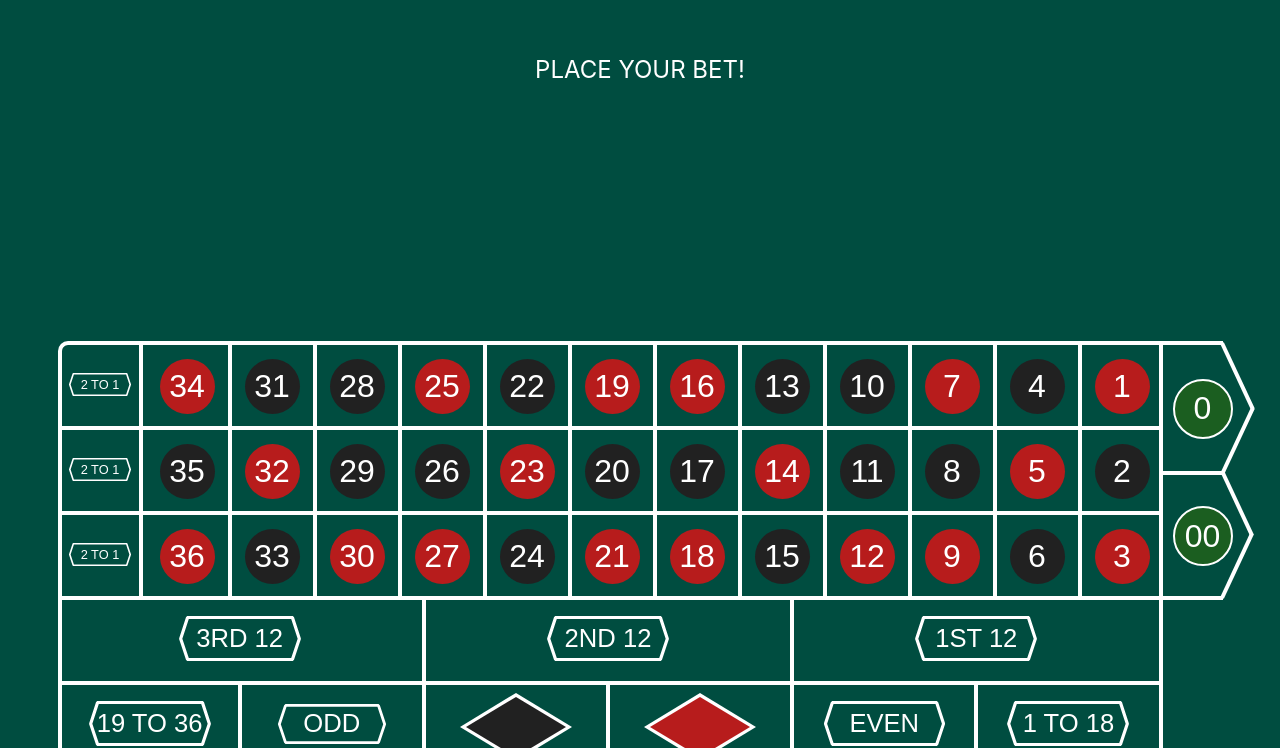
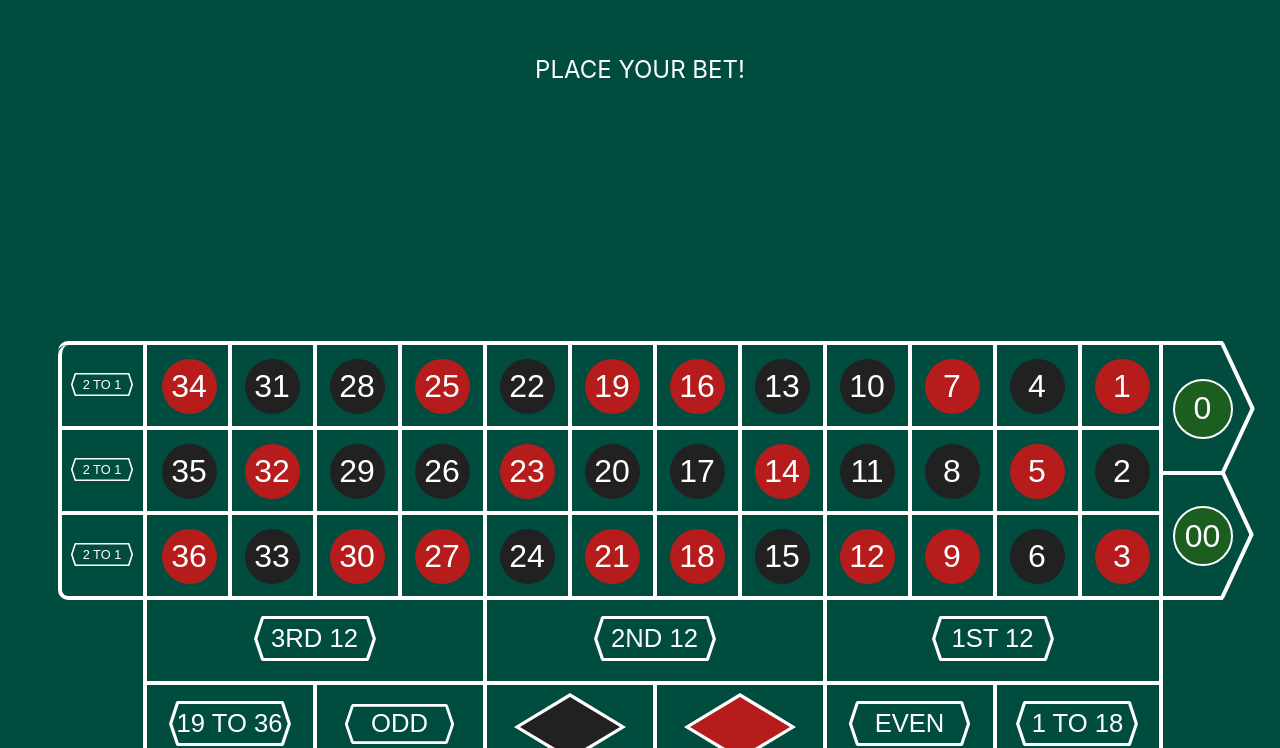
Before and after one commit to wholyinfa/roulette, a React (Create React App) app: page / in a window 1280 px wide. Shown: the part 204-952 px from the top of the page. Built offline with nearby package versions, Linux system fonts and the light colour scheme; the HTML template or start-up script is replaced by a standard one.

Commit message:
General improvements through the app

```diff
--- a/src/App.css
+++ b/src/App.css
@@ -5,7 +5,6 @@
   margin: 0 auto;
   text-align: center;
   border-top: 4px solid #fff;
-  border-left: 4px solid #fff;
   border-radius: 10px 0 0 10px;
   box-sizing: border-box;
 }
@@ -15,13 +14,14 @@
 #rouletteTable > * * {
   position: relative;
   transition: background 0.1s ease-in-out;
+  box-sizing: border-box;
 }
-#rouletteTable > * .indicator {
+#rouletteTable .indicator {
   background-color: rgba(255, 255, 255, 0.3);
   -webkit-animation: blinker 0.8s linear infinite;
           animation: blinker 0.8s linear infinite;
 }
-#rouletteTable > * .mainIndicator {
+#rouletteTable .mainIndicator {
   background: rgb(255, 255, 255);
 }
 @-webkit-keyframes blinker {
@@ -126,8 +126,36 @@
   transform: rotate(25deg);
   transform-origin: bottom;
 }
+#rouletteTable #zeros #N0.mainIndicator, #rouletteTable #zeros #N00.mainIndicator {
+  background-color: transparent;
+}
+#rouletteTable #zeros #N0.mainIndicator > .straight, #rouletteTable #zeros #N00.mainIndicator > .straight {
+  background-color: rgb(255, 255, 255) !important;
+  color: black;
+}
+#rouletteTable #zeros #N0.indicator, #rouletteTable #zeros #N00.indicator {
+  background-color: transparent;
+}
+#rouletteTable #zeros #N0.indicator > .straight, #rouletteTable #zeros #N00.indicator > .straight {
+  background-color: rgb(255, 255, 255);
+  -webkit-animation: zeroBlinker 0.8s linear infinite;
+          animation: zeroBlinker 0.8s linear infinite;
+}
+@-webkit-keyframes zeroBlinker {
+  50% {
+    background-color: rgba(255, 255, 255, 0.8);
+  }
+}
+@keyframes zeroBlinker {
+  50% {
+    background-color: rgba(255, 255, 255, 0.8);
+  }
+}
 #rouletteTable #inside .row {
   float: right;
+}
+#rouletteTable #inside .row:last-child > * {
+  border-left: 4px solid #fff;
 }
 #rouletteTable #inside .row > * {
   width: 85px;
@@ -223,12 +251,18 @@
   top: 0;
 }
 #rouletteTable #outsideLeft {
-  width: 81px;
+  width: 85px;
   height: 255px;
 }
+#rouletteTable #outsideLeft > *:first-child {
+  border-radius: 10px 0 0 0;
+}
+#rouletteTable #outsideLeft > *:last-child {
+  border-radius: 0 0 0 10px;
+}
 #rouletteTable #outsideLeft > * {
-  border-right: 4px solid #fff;
   border-bottom: 4px solid #fff;
+  border-left: 4px solid #fff;
   height: 85px;
   line-height: 85px;
   width: 100%;
@@ -268,30 +302,36 @@
   box-sizing: border-box;
 }
 #rouletteTable #outsideBottom #dozens {
-  width: 1105px;
+  width: 1024px;
   margin-right: 60px;
   box-sizing: border-box;
 }
+#rouletteTable #outsideBottom #dozens > *:first-child {
+  border-right: 4px solid #fff;
+}
 #rouletteTable #outsideBottom #dozens > * {
   float: right;
-  width: 368.3333333333px;
+  width: 340px;
   height: 85px;
   line-height: 85px;
-  border-right: 4px solid #fff;
+  border-left: 4px solid #fff;
   border-bottom: 4px solid #fff;
   box-sizing: border-box;
 }
 #rouletteTable #outsideBottom #evens {
-  width: 1105px;
+  width: 1024px;
   margin-right: 60px;
   box-sizing: border-box;
 }
+#rouletteTable #outsideBottom #evens > *:first-child {
+  border-right: 4px solid #fff;
+}
 #rouletteTable #outsideBottom #evens > * {
   float: right;
-  width: 184.1666666667px;
+  width: 170px;
   height: 85px;
   line-height: 85px;
-  border-right: 4px solid #fff;
+  border-left: 4px solid #fff;
   border-bottom: 4px solid #fff;
   box-sizing: border-box;
   position: relative;
@@ -531,12 +571,12 @@
   float: left;
 }
 #betBoard #betConsole #amountSection {
-  width: 364.3333333333px;
+  width: 336px;
   margin: 0;
   padding: 66.6666666667px 0;
 }
 #betBoard #betConsole #chipSection {
-  width: 736.6666666667px;
+  width: 680px;
   height: 100%;
   border-left: 4px solid #fff;
   box-sizing: content-box;
--- a/src/App.scss
+++ b/src/App.scss
@@ -6,7 +6,8 @@ $zerosW: 60px;
 $mainFrame: $boxD * 13;
 $hoverOpacity: .3;
 $tableW: $mainFrame + $zerosW;
-$dozensW: $mainFrame / 3;
+$mainOursideW: $mainFrame - $boxD + $borderW;
+$dozensW: $boxD * 4;
 
 @mixin diamondButton {
     .diamondButton{
@@ -42,7 +43,6 @@ $dozensW: $mainFrame / 3;
     margin: 0 auto;
     text-align: center;
     border-top: $borderW solid #fff;
-    border-left: $borderW solid #fff;
     border-radius: 10px 0 0 10px;
     box-sizing: border-box;
     > *{
@@ -50,6 +50,8 @@ $dozensW: $mainFrame / 3;
         *{
             position: relative;
             transition: background .1s ease-in-out;
+            box-sizing: border-box;
+        }
     }
     .indicator{
         background-color: rgba(255, 255, 255, 0.3);
@@ -61,7 +63,6 @@ $dozensW: $mainFrame / 3;
     @keyframes blinker {
       50% {
         background-color: rgba(255, 255, 255, 0);
-          }
       }
     }
     button{
@@ -160,10 +161,34 @@ $dozensW: $mainFrame / 3;
             transform: rotate(25deg);
             transform-origin: bottom;
         }
+        #N0.mainIndicator, #N00.mainIndicator{
+            background-color: transparent;
+            > .straight{
+                background-color: rgba(255, 255, 255, 1) !important;
+                color: black;
+            }
+        }
+        #N0.indicator, #N00.indicator{
+            background-color: transparent;
+            > .straight{
+                background-color: rgba(255, 255, 255, 1);
+                animation: zeroBlinker .8s linear infinite;
+            }
+            @keyframes zeroBlinker {
+              50% {
+                background-color: rgba(255, 255, 255, .8);
+              }
+            }
+        }
     }
     #inside{
         .row{
             float: right;
+        }
+        .row:last-child{
+            > *{
+                border-left: $borderW solid #fff;
+            }
         }
         .row > *{
             width: $boxD;
@@ -263,11 +288,17 @@ $dozensW: $mainFrame / 3;
 
     }
     #outsideLeft{
-        width: $boxD - $borderW;
+        width: $boxD;
         height: $boxD * 3;
+        > *:first-child{
+        border-radius: 10px 0 0 0 ;
+        }
+        > *:last-child{
+        border-radius: 0 0 0 10px ;
+        }
         > *{
-            border-right: $borderW solid #fff;
             border-bottom: $borderW solid #fff;
+            border-left: $borderW solid #fff;
             height: $boxD;
             line-height: $boxD;
             width: 100%;
@@ -284,29 +315,35 @@ $dozensW: $mainFrame / 3;
             box-sizing: border-box;
         }
         #dozens{
-            width: $mainFrame;
+            width: $mainOursideW;
             margin-right: $zerosW;
             box-sizing: border-box;
+            > *:first-child{
+                border-right: $borderW solid #fff;
+            }
             > *{
                 float: right;
                 width: $dozensW;
                 height: $boxD;
                 line-height: $boxD;
-                border-right: $borderW solid #fff;
+                border-left: $borderW solid #fff;
                 border-bottom: $borderW solid #fff;
                 box-sizing: border-box;
             }
         }
         #evens{
-            width: $mainFrame;
+            width: $mainOursideW;
             margin-right: $zerosW;
             box-sizing: border-box;
+            > *:first-child{
+                border-right: $borderW solid #fff;
+            }
             > *{
                 float: right;
-                width: $mainFrame / 6;
+                width: $boxD * 2;
                 height: $boxD;
                 line-height: $boxD;
-                border-right: $borderW solid #fff;
+                border-left: $borderW solid #fff;
                 border-bottom: $borderW solid #fff;
                 box-sizing: border-box;
                 position: relative;
--- a/src/App.tsx
+++ b/src/App.tsx
@@ -494,6 +494,7 @@ function App() {
     setPrizeNumber(newPrizeNumber)
     setMustSpin(true);
 
+    activeChip.current = null;
     allowPlay.current = false;
   }
   const [betColor, setBetColor] = useState<betColor | null>(null);
@@ -549,7 +550,8 @@ function App() {
     (a, b) => a.number - b.number
     )
   const [totalMoney, setTotalMoney] = useState<number>(100000);
-  const calculateChips = () => {
+  const calculateChips = (newAmount?:number) => {
+    const total = ( typeof newAmount !== 'undefined' ) ? newAmount : totalMoney  ;
     function division(total: number,num: number){
       return Math.floor(total / num);
     }
@@ -563,9 +565,11 @@ function App() {
       c5000: 0,
       c10000: 0,
     };
+
+    if( total > 0 )
     Object.keys(cChips).map( key => {
       const extractedNum = parseInt(key.replace('c',''));
-      (cChips as any)[key] = division(totalMoney, extractedNum);
+      (cChips as any)[key] = division(total, extractedNum);
     });
     return cChips;
   }
@@ -584,11 +588,16 @@ function App() {
     if ( activeChip.current === null || !allowPlay.current ) return;
     const chips = calculateChips();
     const chipType = Array.from(activeChip.current.classList).filter( c => c.match(/(c[0-9]+)/g))[0];
-    if ( chips[chipType as keyof chips] === 0 ) return;
-    if ( chips[chipType as keyof chips] === 1 ) {
-      const chipNames = Object.keys(chips);
-      const prevChipIndex = Object.values(chips).findIndex( c => c === 1) - 1;
-      Object(document.querySelector(`#chips .chip.${chipNames[prevChipIndex]}`)).click();
+    const newAmount = totalMoney - Number(getNum(chipType));
+
+    const newChips = calculateChips(newAmount);
+    if ( !Object.values(chips).find( elm => elm > 0 ) ) return;
+    if ( (newChips as any)[chipType] === 0 && newAmount > 0 ){
+      const chipsValues = Object.values(newChips);
+      const reversedI = chipsValues.sort((a, b) => (a - b)).findIndex( n => n > 0);
+      const chipI = chipsValues.length - 1 - reversedI;
+      const chipNames = Object.keys(newChips);
+      Object(document.querySelector(`#chips .chip.${chipNames[chipI]}`)).click();
     };
 
     const { target } = Object(e);
@@ -674,7 +683,7 @@ function App() {
         betClass: targetClass,
         affectedNumbers: affectedNumbers,
       });
-      setTotalMoney(totalMoney - Number(getNum(chipType)));
+      setTotalMoney(newAmount);
     }
     if( activeBet.current.length ){
       let newBet = true;
@@ -688,7 +697,7 @@ function App() {
             activeBet.current[i].betCount += 1;
             const currentBet = activeBet.current.splice(i, 1)[0];
             activeBet.current.push(currentBet);
-            setTotalMoney(totalMoney - Number(getNum(chipType)));
+            setTotalMoney(newAmount);
           }
       });
       if( newBet ) updateBet();
```
Also changed, not shown: 1 other file (tests, documents, lock files or other folders). Lines whose indentation alone changed are shown as unchanged.
